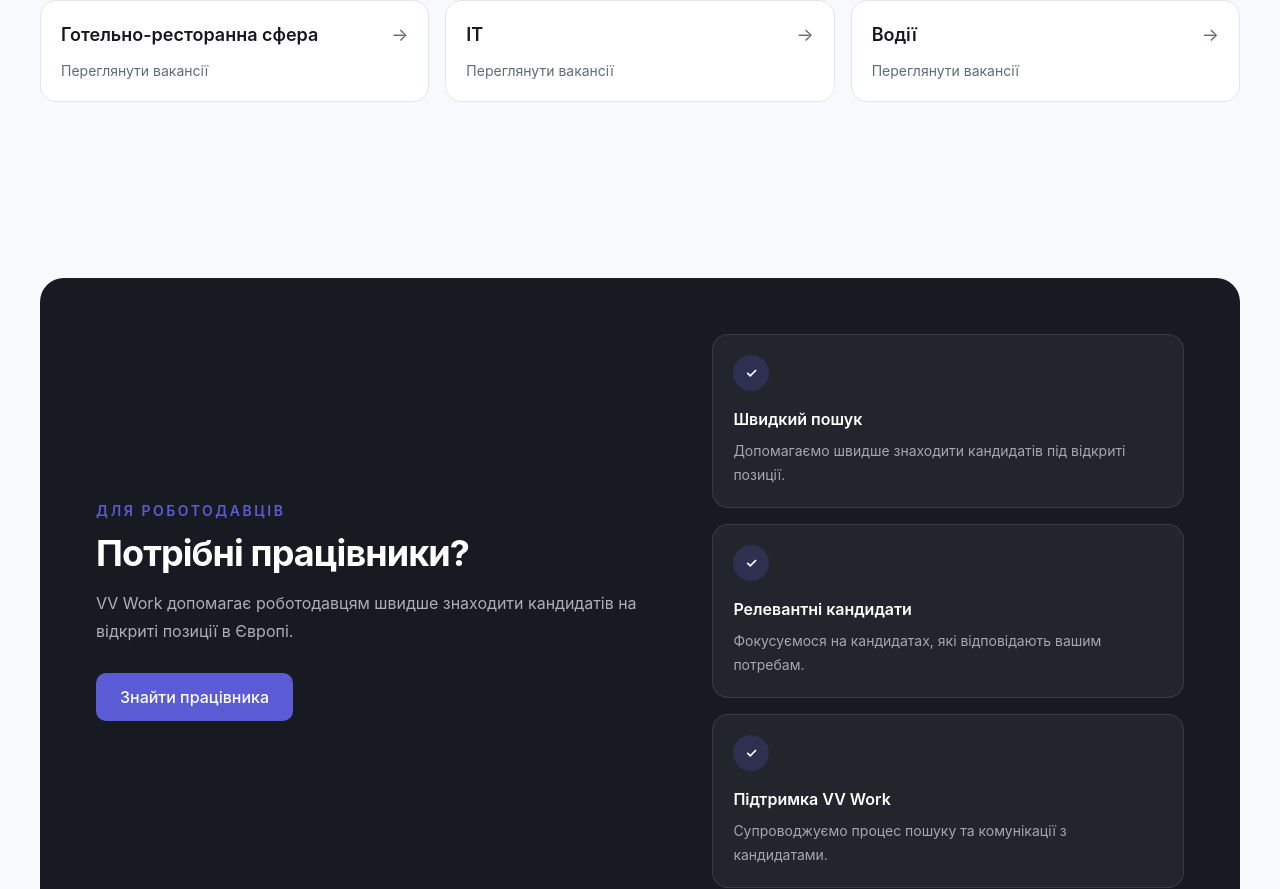
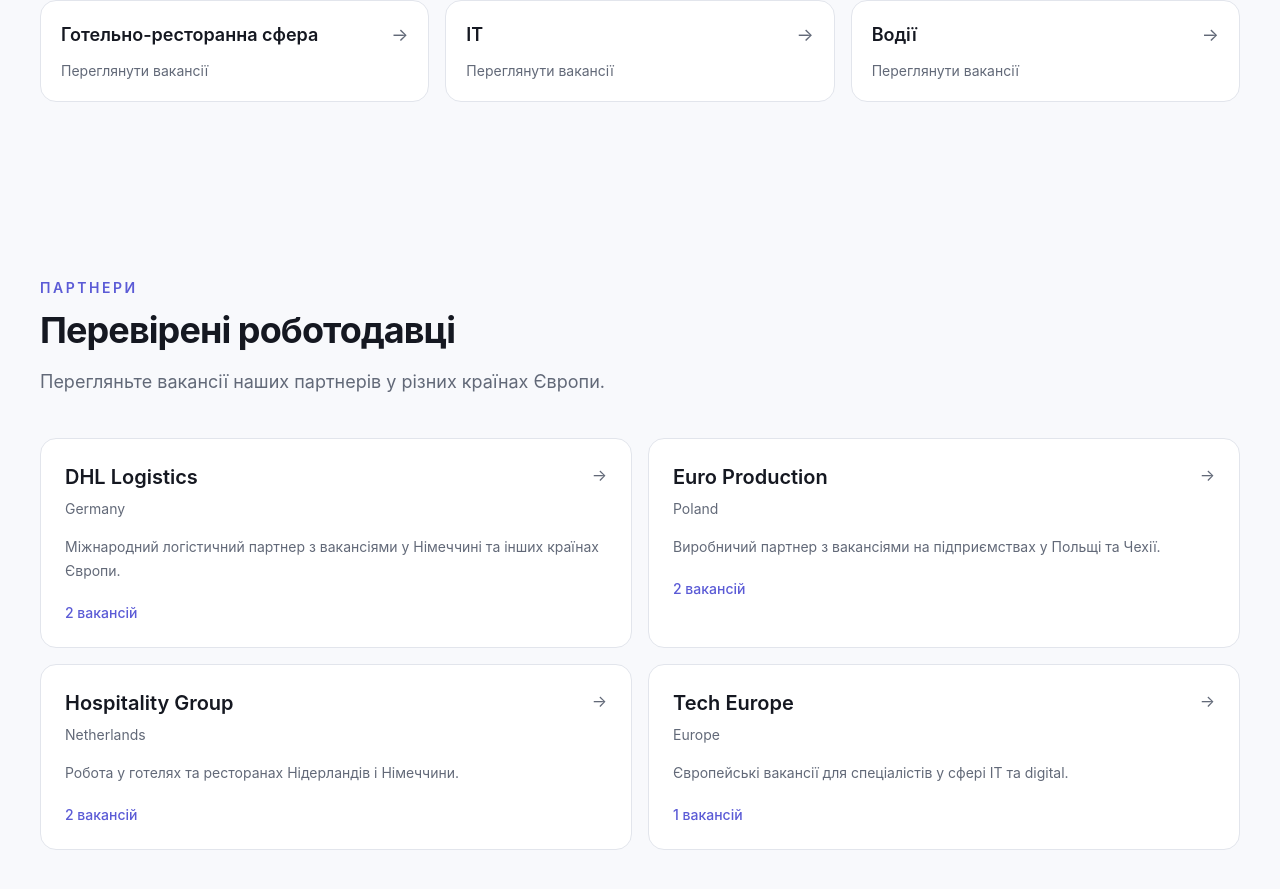
Before and after one commit to veselhmelnik/vv-work-test, a React (Vite) app: page / in a window 1280 px wide. Shown: the part 1025-1914 px from the top of the page. Built offline with nearby package versions, Linux system fonts and the light colour scheme.

Commit message:
add Partners Page

```diff
--- a/src/components/Hero.tsx
+++ b/src/components/Hero.tsx
@@ -2,38 +2,30 @@ import { useState } from 'react'
 import { VacancyCard } from '../features/vacancies/components/VacancyCard'
 import { heroVacancies } from '../mocks/mock-hero-vacancies'
 import { Button } from './ui/Button'
-import {
-  getAllVacancies,
-  type VacancyWithPartner,
-} from '../features/vacancies/getAllVacancies'
 import { jobCategories } from '../mocks/mock-categories'
-import { ApplicationModal } from '../features/application/components/ApplicationModal'
+import { Link, useNavigate } from 'react-router-dom'
 
 export function Hero() {
   const [search, setSearch] = useState('')
   const [category, setCategory] = useState('')
-  const [results, setResults] = useState<VacancyWithPartner[]>([])
-  const [hasSearched, setHasSearched] = useState(false)
-  const [selectedVacancy, setSelectedVacancy] =
-    useState<VacancyWithPartner | null>(null)
+  const navigate = useNavigate()
 
   function handleSearch(event: React.SubmitEvent<HTMLFormElement>) {
     event.preventDefault()
 
-    const normalizedSearch = search.trim().toLowerCase()
+    const params = new URLSearchParams()
 
-    const nextResults = getAllVacancies().filter((vacancy) => {
-      const matchesSearch =
-        normalizedSearch === '' ||
-        vacancy.title.toLowerCase().includes(normalizedSearch)
+    const normalizedSearch = search.trim()
 
-      const matchesCategory = category === '' || vacancy.category === category
+    if (normalizedSearch) {
+      params.set('search', normalizedSearch)
+    }
 
-      return matchesSearch && matchesCategory
-    })
+    if (category) {
+      params.set('category', category)
+    }
 
-    setResults(nextResults)
-    setHasSearched(true)
+    navigate(`/vacancies?${params.toString()}`)
   }
 
   return (
@@ -134,63 +126,35 @@ export function Hero() {
           </div>
 
           <div className="relative hidden min-h-107.5 lg:block">
-            <div className="cursor-pointer absolute left-0 top-0 z-30 w-[88%] hover:z-40">
+            <Link
+              to={`/vacancies?search=${encodeURIComponent(
+                heroVacancies[0].title,
+              )}`}
+              className="cursor-pointer absolute left-0 top-0 z-30 w-[88%] hover:z-40"
+            >
               <VacancyCard vacancy={heroVacancies[0]} />
-            </div>
+            </Link>
 
-            <div className="cursor-pointer absolute bottom-0 left-12 z-10 w-[68%] hover:z-40">
+            <Link
+              to={`/vacancies?search=${encodeURIComponent(
+                heroVacancies[2].title,
+              )}`}
+              className="cursor-pointer absolute bottom-0 left-12 z-10 w-[68%] hover:z-40"
+            >
               <VacancyCard vacancy={heroVacancies[2]} compact />
-            </div>
+            </Link>
 
-            <div className="cursor-pointer absolute bottom-5 right-0 z-20 w-[68%] hover:z-40">
+            <Link
+              to={`/vacancies?search=${encodeURIComponent(
+                heroVacancies[1].title,
+              )}`}
+              className="cursor-pointer absolute bottom-5 right-0 z-20 w-[68%] hover:z-40"
+            >
               <VacancyCard vacancy={heroVacancies[1]} compact />
-            </div>
+            </Link>
           </div>
         </div>
       </div>
-      {hasSearched && (
-        <div className="mt-16 border-t border-border pt-10">
-          <div className="flex items-end justify-between gap-4">
-            <div>
-              <p className="text-sm font-semibold uppercase tracking-[0.18em] text-primary">
-                Результати пошуку
-              </p>
-
-              <h2 className="mt-2 text-2xl font-bold">Знайдені вакансії</h2>
-            </div>
-
-            <span className="text-sm text-muted">
-              {results.length} результатів
-            </span>
-          </div>
-
-          {results.length > 0 ? (
-            <div className="mt-6 grid gap-4">
-              {results.map((vacancy) => (
-                <VacancyCard
-                  key={vacancy.id}
-                  vacancy={vacancy}
-                  onApply={() => setSelectedVacancy(vacancy)}
-                />
-              ))}
-            </div>
-          ) : (
-            <div className="mt-6 rounded-2xl border border-border bg-surface p-8 text-center">
-              <h3 className="font-semibold">Вакансій не знайдено</h3>
-
-              <p className="mt-2 text-muted">
-                Спробуйте змінити пошуковий запит або категорію.
-              </p>
-            </div>
-          )}
-        </div>
-      )}
-      {selectedVacancy && (
-        <ApplicationModal
-          vacancy={selectedVacancy}
-          onClose={() => setSelectedVacancy(null)}
-        />
-      )}
     </section>
   )
 }
--- /dev/null
+++ b/src/features/partners/components/PartnersSection.tsx
@@ -0,0 +1,66 @@
+import { Link } from 'react-router-dom'
+import { partners } from '../../../mocks/mock-partners'
+
+export function PartnersSection() {
+  return (
+    <section id="partners" className="container-page py-16 md:py-20 lg:py-24">
+      <div className="max-w-2xl">
+        <p className="text-sm font-semibold uppercase tracking-[0.18em] text-primary">
+          Партнери
+        </p>
+
+        <h2 className="mt-3 text-3xl font-bold tracking-tight md:text-4xl">
+          Перевірені роботодавці
+        </h2>
+
+        <p className="mt-4 text-lg leading-8 text-muted">
+          Перегляньте вакансії наших партнерів у різних країнах Європи.
+        </p>
+      </div>
+
+      <div className="mt-10 grid gap-4 md:grid-cols-2">
+        {partners.map((partner) => (
+          <Link
+            key={partner.id}
+            to={`/partners/${partner.slug}`}
+            className="
+              group rounded-2xl border border-border bg-surface p-6
+              transition-[transform,border-color,box-shadow]
+              duration-200
+              hover:-translate-y-1
+              hover:border-primary/20
+              hover:shadow-lg
+            "
+          >
+            <div className="flex items-start justify-between gap-4">
+              <div>
+                <h3 className="text-xl font-semibold">{partner.name}</h3>
+
+                <p className="mt-2 text-sm text-muted">{partner.location}</p>
+              </div>
+
+              <span
+                aria-hidden="true"
+                className="
+                  text-muted transition-transform duration-200
+                  group-hover:translate-x-1
+                  group-hover:text-primary
+                "
+              >
+                →
+              </span>
+            </div>
+
+            <p className="mt-4 line-clamp-2 text-sm leading-6 text-muted">
+              {partner.description}
+            </p>
+
+            <p className="mt-5 text-sm font-medium text-primary">
+              {partner.vacancies.length} вакансій
+            </p>
+          </Link>
+        ))}
+      </div>
+    </section>
+  )
+}
--- a/src/mocks/mock-categories.ts
+++ b/src/mocks/mock-categories.ts
@@ -2,31 +2,25 @@ export const jobCategories = [
   {
     label: 'Будівництво',
     value: 'construction',
-    partnerSlug: 'euro-production',
   },
   {
     label: 'Виробництво',
     value: 'manufacturing',
-    partnerSlug: 'euro-production',
   },
   {
     label: 'Логістика',
     value: 'logistics',
-    partnerSlug: 'dhl-logistics',
   },
   {
     label: 'Готельно-ресторанна сфера',
     value: 'hospitality',
-    partnerSlug: 'hospitality-group',
   },
   {
     label: 'IT',
     value: 'it',
-    partnerSlug: 'tech-europe',
   },
   {
     label: 'Водії',
     value: 'drivers',
-    partnerSlug: 'dhl-logistics',
   },
 ] as const
--- a/src/pages/HomePage.tsx
+++ b/src/pages/HomePage.tsx
@@ -2,12 +2,14 @@ import { EmployerSection } from '../components/EmployerSection'
 import { Hero } from '../components/Hero'
 import { PageLayout } from '../components/layout/PageLayout'
 import { PopularCategories } from '../components/PopularCategories'
+import { PartnersSection } from '../features/partners/components/PartnersSection'
 
 export function HomePage() {
   return (
     <PageLayout>
       <Hero />
       <PopularCategories />
+      <PartnersSection />
       <EmployerSection />
     </PageLayout>
   )
```
